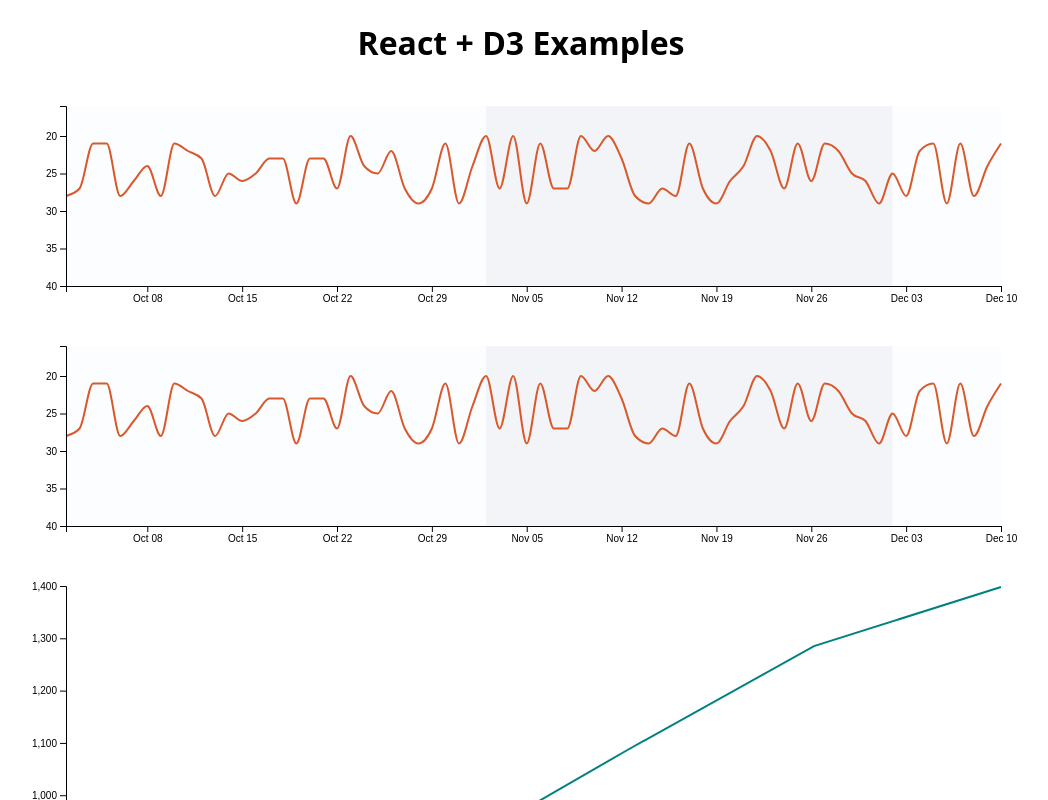
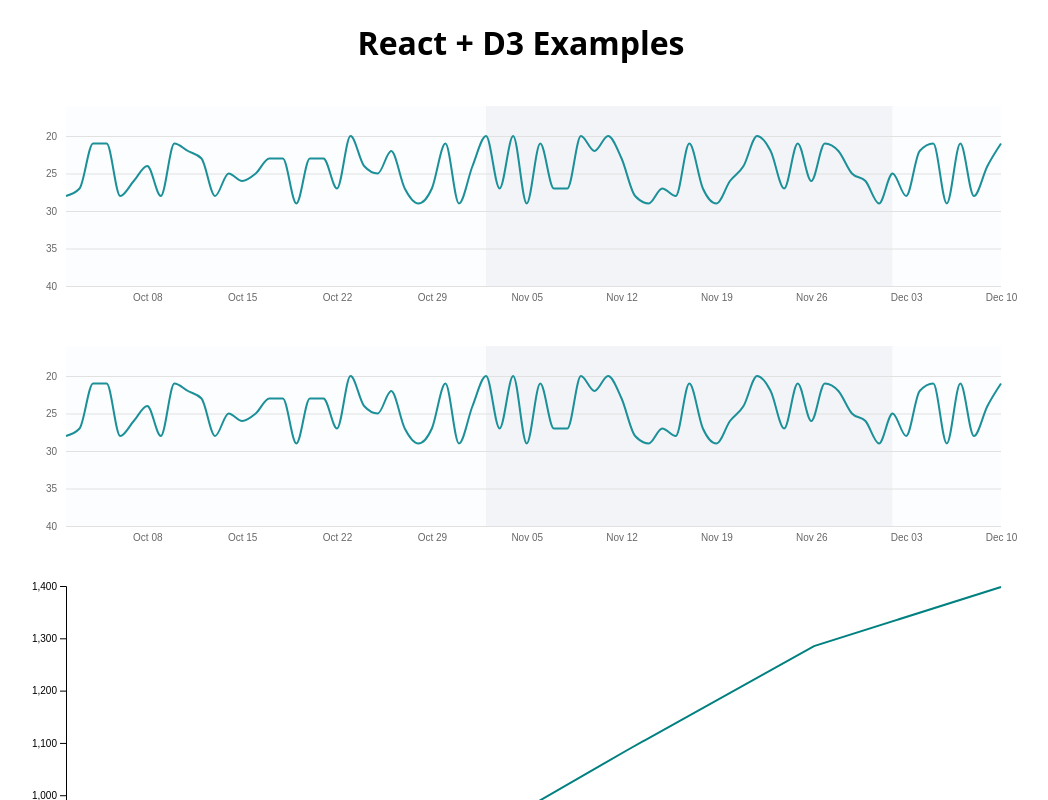
Before and after one commit to chooblarin/react-d3-example, a React (Vite) app: page / in a window 1280 px wide. Shown: the top 800 px of the page, without its empty margins (119-1167 px from the left). Built offline with nearby package versions, Linux system fonts and the light colour scheme.

Commit message:
Style axis

```diff
--- a/src/components/DailyRankChart.tsx
+++ b/src/components/DailyRankChart.tsx
@@ -97,11 +97,22 @@ function DailyRankChart({
     const dayTickValues = generateDayTickValues(start, end).map(day =>
       day.toDate()
     );
+
+    // setup axis
+    const numOfYAxis = 5;
+
     const axisX = axisBottom(x)
       .tickValues(dayTickValues)
-      .tickFormat(date => dayjs(date as Date).format("MMM DD"));
+      .tickFormat(date => dayjs(date as Date).format("MMM DD"))
+      .tickSizeInner(0)
+      .tickPadding(8);
 
-    const axisY = axisLeft(y).ticks(5);
+    const axisY = axisLeft(y).ticks(numOfYAxis);
+
+    const horizontalLines = axisLeft(y)
+      .ticks(numOfYAxis)
+      .tickSize(-w)
+      .tickFormat(() => "");
 
     // create month-background rect
     const bgRects = monthBackgroundRects(start, end, x, h);
@@ -112,23 +123,51 @@ function DailyRankChart({
           {bgRects.map((d, i) => (
             <path key={`${i}`} className={i % 2 === 0 ? "even" : "odd"} d={d} />
           ))}
-          <path className="line" d={valueLine(data as any) || ``} />
           <g
-            className="axis axis--x"
-            transform={`translate(0, ${h})`}
-            ref={node => select(node).call(axisX as any)}
+            className="grid h-grid"
+            ref={node => {
+              const hGrid = select(node);
+              hGrid
+                .call(horizontalLines as any)
+                .select(".domain")
+                .remove();
+              hGrid.selectAll(".tick line").attr("stroke", "#e1e1e1");
+              return hGrid;
+            }}
           />
           <g
-            className="axis axis--y"
-            ref={node => select(node).call(axisY as any)}
+            className="axis axis-x"
+            transform={`translate(0, ${h})`}
+            ref={node =>
+              select(node)
+                .call(axisX as any)
+                .select(".domain")
+                .remove()
+            }
           />
+          <g
+            className="axis axis-y"
+            ref={node => {
+              const yAxis = select(node);
+              yAxis
+                .call(axisY as any)
+                .select(".domain")
+                .remove();
+              yAxis.selectAll(".tick line").remove();
+              return yAxis;
+            }}
+          />
+          <path className="line" d={valueLine(data as any) || ``} />
         </g>
         <style jsx>
           {`
             .line {
               fill: none;
-              stroke: #d9592c;
+              stroke: #1c9099;
               stroke-width: 2;
+            }
+            .axis {
+              color: #676767;
             }
             .even {
               fill: #fcfdff;
```
